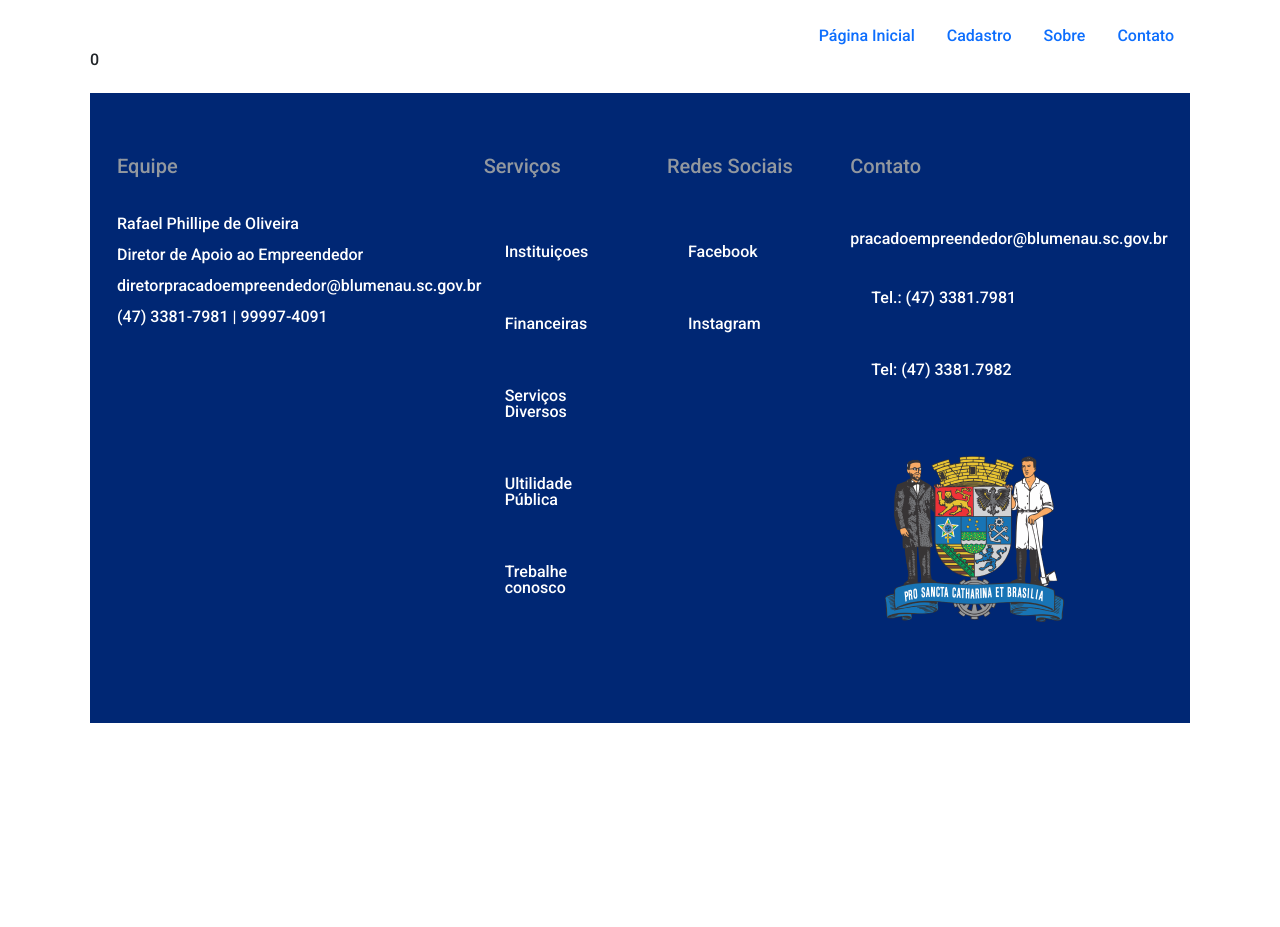
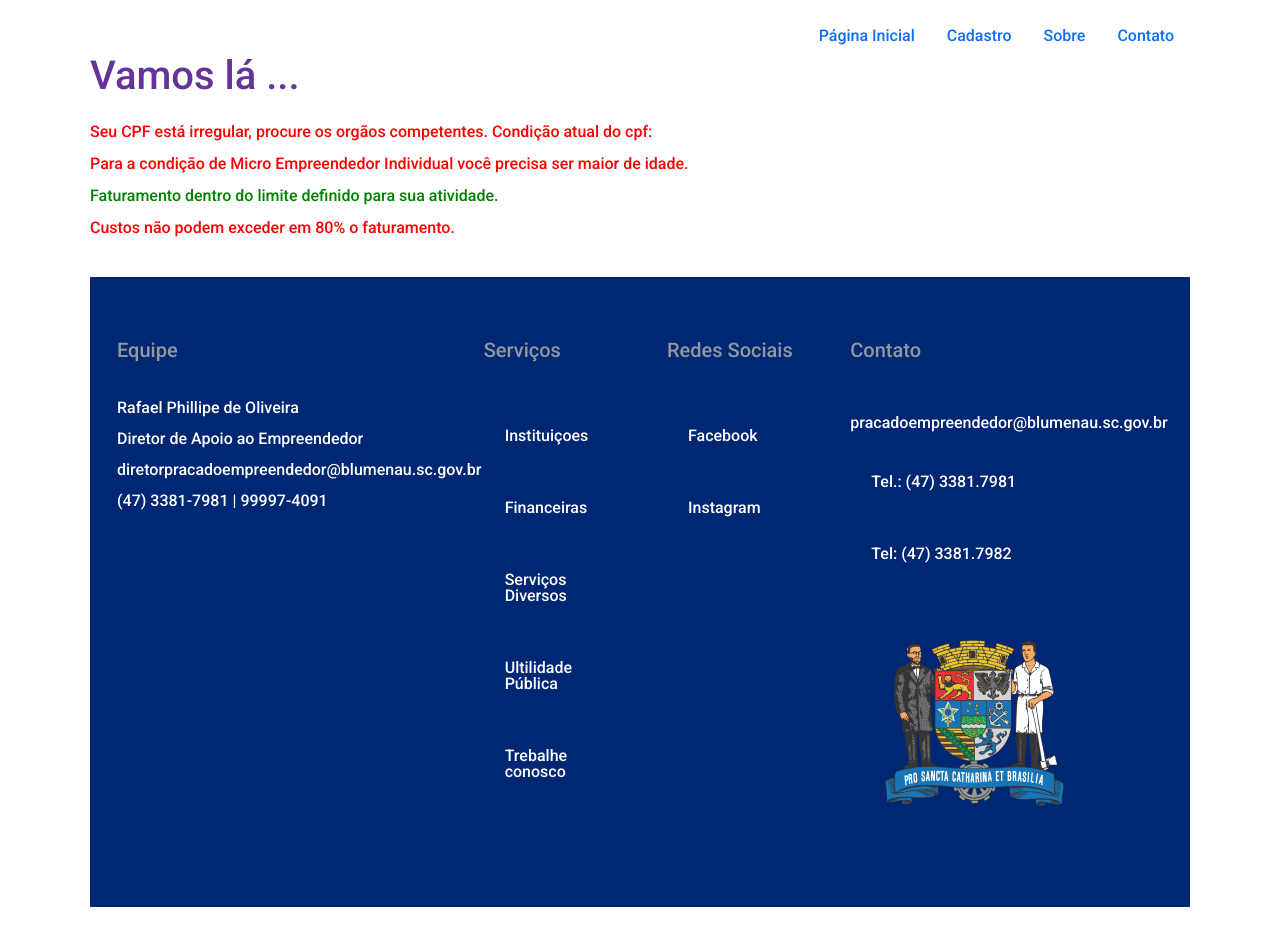
Before and after one commit to more-devs-2-blu/pipe2brains, an Angular app in the folder siteMEI/: page /validacaocad in a window 1280 px wide. Before the commit the page ends 800 px from the top, so only its background shows below. Built offline with nearby package versions, Linux system fonts and the light colour scheme.

Commit message:
refaz construtor e getter setter do meimodel e implementa componente de validacao

```diff
--- a/siteMEI/src/app/cadastro/cadastro.component.html
+++ b/siteMEI/src/app/cadastro/cadastro.component.html
@@ -1,4 +1,4 @@
-<form  #form="ngForm" (ngSubmit)="onSubmit(form)"  name="formzz">
+<form  #form="ngForm" name="form">
 
     <!-- dados pessoais -->
     <div class="mb-3">
@@ -163,7 +163,7 @@
 
 
 
-    <button type="submit" class="btn btn-primary" routerLink="/validacaocad">Enviar</button>
+    <button (click)="onSubmit(form)" type="button" class="btn btn-primary" routerLink="/validacaocad">Enviar</button>
 
 
 </form>
--- a/siteMEI/src/app/cadastro/cadastro.component.ts
+++ b/siteMEI/src/app/cadastro/cadastro.component.ts
@@ -1,5 +1,5 @@
 import { Component, OnInit } from '@angular/core';
-import { FormControl, FormGroup, NgForm, NgModel } from '@angular/forms';
+import { NgForm } from '@angular/forms';
 import cnaeImport from '../atividadesMEI.json';
 import { Cnae } from '../cnae';
 import { DataService } from '../data.service';
@@ -15,47 +15,59 @@ import { IptuResponseModel } from './ipturesponse';
   templateUrl: './cadastro.component.html',
   styleUrls: ['./cadastro.component.css']
 })
-export class CadastroComponent implements OnInit{
+export class CadastroComponent implements OnInit {
 
-  public cnaeList:Cnae[] = cnaeImport;
+  public cnaeList: Cnae[] = cnaeImport;
   public cnaeResultadoBusca: Cnae[] = this.cnaeList;
-  public cpfAtual: CpfModel;
   public iptuResponse: IptuResponseModel;
+  // public cpfAtual: CpfModel;
+
+  public cpfAtual: CpfModel = {
+    ni: "",
+    nome: "",
+    situacao: {
+      codigo: "",
+      descricao: ""
+    },
+    nascimento: "",
+    naturezaOcupacao: ""
+  }
 
   public formModel: FormModel = {
-    nome:'',
-    cpf:'',
-    statusCpf:'',
-    dataNascimento:'',
-    email:'',
-    telefone1:'',
-    telefone2:'',
-    cnaePrimario:'',
-    cnaePrimarioOcupacao:'',
+    nome: '',
+    cpf: '',
+    statusCpf: '',
+    dataNascimento: '',
+    email: '',
+    telefone1: '',
+    telefone2: '',
+    cnaePrimario: '',
+    cnaePrimarioOcupacao: '',
 
-    eFuncPublico:false,
-    eSocio:false,
-    eMeiAtivo:false,
-    temAposentadoriaInvalidez:false,
-    temAuxilioDoenca:false,
-    temSalarioMaternidade:false,
-    temSegDesemprego:false,
-    temBpcLoas:false,
-    temProuni:false,
-    temFies:false,
-    temBolsaFamilia:false,
-    temFiliais:false,
+    eFuncPublico: false,
+    eSocio: false,
+    eMeiAtivo: false,
+    temAposentadoriaInvalidez: false,
+    temAuxilioDoenca: false,
+    temSalarioMaternidade: false,
+    temSegDesemprego: false,
+    temBpcLoas: false,
+    temProuni: false,
+    temFies: false,
+    temBolsaFamilia: false,
+    temFiliais: false,
 
-    previsaoFaturamento:0,
-    previsaoCustos:0,
-    nrFuncionarios:0,
+    previsaoFaturamento: 0,
+    previsaoCustos: 0,
+    nrFuncionarios: 0,
 
-    nrCadastroIPTU:'',
-    enderecoIPTU:'',
+    nrCadastroIPTU: '',
+    enderecoIPTU: '',
     areaEmpreend: 0,
 
-    statusConsultaMEI:false,
-    statusConsultaIPTU:false
+    statusConsultaMEI: false,
+    statusConsultaIPTU: false,
+    codStatusConsultaIPTU: 9
   }
 
 
@@ -64,24 +76,24 @@ export class CadastroComponent implements OnInit{
     private httpIptuService: HttpIptuService,
     private httpMeiService: HttpMeiService,
     private data: DataService
-    ) { }
+  ) { }
 
   ngOnInit() {
-      this.data.requisicaoAtual.subscribe(requisicao => this.formModel = requisicao)
+    this.data.requisicaoAtual.subscribe(requisicao => this.formModel = requisicao)
   }
 
-  buscaCNAE(key: string){
+  buscaCNAE(key: string) {
     const results: Cnae[] = [];
-    for(const cnae of this.cnaeList){
-      if(cnae.ocupacao.toLocaleLowerCase().indexOf(key.toLocaleLowerCase()) != -1
-      || cnae.cnae.toLocaleLowerCase().indexOf(key.toLocaleLowerCase()) != -1) {
-      results.push(cnae);
+    for (const cnae of this.cnaeList) {
+      if (cnae.ocupacao.toLocaleLowerCase().indexOf(key.toLocaleLowerCase()) != -1
+        || cnae.cnae.toLocaleLowerCase().indexOf(key.toLocaleLowerCase()) != -1) {
+        results.push(cnae);
       }
     }
     this.cnaeResultadoBusca = results
   }
 
-  getCPF(cpf:string) {
+  getCPF(cpf: string) {
     cpf = cpf.replace(/[^0-9]/g, '')
     if (cpf) {
       this.httpCpfService.getRequest(cpf).subscribe((response) => {
@@ -90,11 +102,13 @@ export class CadastroComponent implements OnInit{
         this.formModel.dataNascimento = this.cpfAtual.nascimento;
         this.formModel.statusCpf = this.cpfAtual.situacao.descricao;
         this.formModel.cpf = cpf;
+        console.log(this.cpfAtual);
+
       })
     }
   }
 
-  getIPTU(nrCadastroIPTU: string){
+  getIPTU(nrCadastroIPTU: string) {
     nrCadastroIPTU = nrCadastroIPTU.replace(/[^0-9]/g, '');
     if (nrCadastroIPTU) {
       this.httpIptuService.getRequest(nrCadastroIPTU).subscribe((response) => {
@@ -104,21 +118,32 @@ export class CadastroComponent implements OnInit{
     }
   }
 
-  postMEI(formModel: FormModel){
+  postMEI(formModel: FormModel) {
     this.httpMeiService.postRequest(formModel).subscribe((response) => {
-      // console.log(response);
+      console.log(response);
+      if (response.id) {
+        alert('Cadastro enviado com sucesso!')
+      }
       //falta logica
     })
   }
 
-  atribuiCnae(elem:any){
+  atribuiCnae(elem: any) {
     this.formModel.cnaePrimario = elem.value
     this.formModel.cnaePrimarioOcupacao = elem.dataset.ocup
   }
 
-  onSubmit(form: NgForm){
+  onSubmit(form: NgForm) {
     this.postMEI(this.formModel)
+
     this.data.setRequisicao(this.formModel)
+    console.log(this.formModel);
+
+    // console.log('entrou no submit');
+
+    // console.log(this.cpfAtual);
+
+    this.data.setCpf(this.cpfAtual)
   }
 
 
--- a/siteMEI/src/app/cadastro/formmodel.ts
+++ b/siteMEI/src/app/cadastro/formmodel.ts
@@ -31,5 +31,6 @@ export interface FormModel {
     areaEmpreend: number,
 
     statusConsultaMEI:boolean,  //verificar - true se aprovado no MEI
-    statusConsultaIPTU:boolean  //verificar - altera status quando processou consulta pra estabelecer
+    statusConsultaIPTU:boolean,  //verificar - altera status quando processou consulta pra estabelecer
+    codStatusConsultaIPTU:number
 }
--- a/siteMEI/src/app/data.service.ts
+++ b/siteMEI/src/app/data.service.ts
@@ -1,11 +1,23 @@
 import { Injectable } from '@angular/core';
 import { BehaviorSubject } from 'rxjs';
+import { CpfModel } from './cadastro/cpfmodel';
 import { FormModel } from './cadastro/formmodel';
 
 @Injectable({
   providedIn: 'root'
 })
 export class DataService {
+
+  public cpfModel: CpfModel = {
+    ni: "",
+    nome: "",
+    situacao: {
+        codigo: "",
+        descricao: ""
+    },
+    nascimento: "",
+    naturezaOcupacao: ""
+  }
 
   public formModel: FormModel = {
     nome:'',
@@ -40,15 +52,23 @@ export class DataService {
     areaEmpreend: 0,
 
     statusConsultaMEI:false,
-    statusConsultaIPTU:false
+    statusConsultaIPTU:false,
+    codStatusConsultaIPTU: 9
   }
 
   private requisicao = new BehaviorSubject<FormModel>(this.formModel);
   requisicaoAtual = this.requisicao.asObservable();
+
+  private cpf = new BehaviorSubject<CpfModel>(this.cpfModel);
+  cpfAtual = this.cpf.asObservable();
 
   constructor() {}
 
   setRequisicao(req: FormModel) {
     this.requisicao.next(req);
   }
+
+  setCpf(cpf: CpfModel){
+    this.cpf.next(cpf);
+  }
 }
--- a/siteMEI/src/app/validacaocad/validacaocad.component.css
+++ b/siteMEI/src/app/validacaocad/validacaocad.component.css
@@ -0,0 +1,20 @@
+.validacao-container{
+    display: flex;
+    flex-direction: column;
+}
+
+.aprovado{
+    color: green;
+}
+
+.alerta{
+    color: rgb(184, 150, 0);
+}
+
+.negado{
+    color: red;
+}
+
+#titulo{
+    color: rebeccapurple;
+}
--- a/siteMEI/src/app/validacaocad/validacaocad.component.html
+++ b/siteMEI/src/app/validacaocad/validacaocad.component.html
@@ -1,6 +1,47 @@
-<div>{{formModel.cpf}}</div>
-<div>{{formModel.nome}}</div>
-<div>{{formModel.dataNascimento}}</div>
-<div>{{formModel.enderecoIPTU}}</div>
-<div>{{formModel.previsaoFaturamento}}</div>
-<div>{{formModel.email}}</div>
+<div class="validacao-container">
+    <div class="mb-3">
+        <h1 id="titulo">Vamos lá {{(formModel.nome).split(' ')[0]}}...</h1>
+    </div>
+
+    <div class="mb-3">
+        <div *ngIf="cpfModel.situacao.codigo == '0'; else elseBlock"><span class="aprovado">Seu CPF está regular.</span></div>
+        <ng-template #elseBlock><span class="negado">Seu CPF está irregular, procure os orgãos competentes. Condição atual do cpf: {{cpfModel.situacao.descricao}}</span></ng-template>
+    </div>
+
+    <div class="mb-3">
+        <div *ngIf="calculaIdade(formModel.dataNascimento) >= 18; else elseBlockIdade"><span class="aprovado">Você é maior de idade.</span></div>
+        <ng-template #elseBlockIdade><span class="negado">Para a condição de Micro Empreendedor Individual você precisa ser maior de idade.</span></ng-template>
+    </div>
+
+    <div class="mb-3" *ngIf="formModel.eFuncPublico"><span class="negado">Funcionários públicos não podem ser MEI.</span></div>
+    <div class="mb-3" *ngIf="formModel.eSocio"><span class="negado">MEIs não podem ser sócios em outras empresas.</span></div>
+    <div class="mb-3" *ngIf="formModel.eMeiAtivo"><span class="negado">Não é permitido ter outro MEI ativo.</span></div>
+    <div class="mb-3" *ngIf="formModel.temFiliais"><span class="negado">A Pessoa Jurídica do tipo MEI não pode ter filiais.</span></div>
+
+    <div class="mb-3" *ngIf="formModel.temAposentadoriaInvalidez"><span class="alerta">Você pode perder sua aposentadoria por invalidez se prosseguir com o processo de MEI.</span></div>
+    <div class="mb-3" *ngIf="formModel.temAuxilioDoenca"><span class="alerta">Você pode perder seu auxílio doença se prosseguir com o processo de MEI.</span></div>
+    <div class="mb-3" *ngIf="formModel.temSalarioMaternidade"><span class="alerta">Você pode perder seu salário maternidade se prosseguir com o processo de MEI.</span></div>
+    <div class="mb-3" *ngIf="formModel.temSegDesemprego"><span class="alerta">Você pode perder seu seguro desemprego se prosseguir com o processo de MEI.</span></div>
+    <div class="mb-3" *ngIf="formModel.temBpcLoas"><span class="alerta">Você pode perder seu BPC-LOAS se prosseguir com o processo de MEI.</span></div>
+    <div class="mb-3" *ngIf="formModel.temProuni"><span class="alerta">Você pode perder sua bolsa PROUNI se prosseguir com o processo de MEI.</span></div>
+    <div class="mb-3" *ngIf="formModel.temFies"><span class="alerta">Você pode perder seu financiamento FIES se prosseguir com o processo de MEI.</span></div>
+    <div class="mb-3" *ngIf="formModel.temBolsaFamilia"><span class="alerta">Você pode perder sua bolsa família se prosseguir com o processo de MEI.</span></div>
+
+    <div class="mb-3">
+        <div *ngIf="verificaFaturamento(); else elseBlockFaturamento"><span class="aprovado">Faturamento dentro do limite definido para sua atividade.</span></div>
+        <ng-template #elseBlockFaturamento><span class="negado">Faturamento acima do limite permitido para sua atividade.</span></ng-template>
+    </div>
+
+    <div class="mb-3" *ngIf="!verificaCustos()"><span class="negado">Custos não podem exceder em 80% o faturamento.</span></div>
+
+    <div class="mb-3" *ngIf="formModel.nrFuncionarios > 1"><span class="negado">O MEI só pode ter até 1 funcionário.</span></div>
+
+    <!-- <div class="mb-3" >{{this.formModel.statusConsultaMEI}}</div> -->
+
+</div>
+
+
+
+
+
+<!-- cpf codigo 0 é regular -->
--- a/siteMEI/src/app/validacaocad/validacaocad.component.ts
+++ b/siteMEI/src/app/validacaocad/validacaocad.component.ts
@@ -1,4 +1,5 @@
 import { Component, OnInit } from '@angular/core';
+import { CpfModel } from '../cadastro/cpfmodel';
 import { FormModel } from '../cadastro/formmodel';
 import { DataService } from '../data.service';
 
@@ -8,6 +9,17 @@ import { DataService } from '../data.service';
   styleUrls: ['./validacaocad.component.css']
 })
 export class ValidacaocadComponent implements OnInit {
+
+  public cpfModel: CpfModel = {
+    ni: "",
+    nome: "",
+    situacao: {
+        codigo: "",
+        descricao: ""
+    },
+    nascimento: "",
+    naturezaOcupacao: ""
+  }
 
   public formModel: FormModel = {
     nome: '',
@@ -42,7 +54,8 @@ export class ValidacaocadComponent implements OnInit {
     areaEmpreend: 0,
 
     statusConsultaMEI: false,
-    statusConsultaIPTU: false
+    statusConsultaIPTU: false,
+    codStatusConsultaIPTU: 9
   }
 
   constructor(
@@ -50,7 +63,47 @@ export class ValidacaocadComponent implements OnInit {
   ) { }
 
   ngOnInit() {
-    this.data.requisicaoAtual.subscribe(requisicao => this.formModel = requisicao)
+    this.data.requisicaoAtual.subscribe(requisicao => this.formModel = requisicao);
+    this.data.cpfAtual.subscribe(cpf => this.cpfModel = cpf);
   }
 
+  //alterar as datas para tipo data e refazer essa verificacao usando a data atual do sistema
+  public calculaIdade(nasc: string): number{
+    return 2023 - (parseInt(nasc[4]+nasc[5]+nasc[6]+nasc[7]))
+  }
+
+  verificaFaturamento():boolean{
+    if(
+      this.formModel.cnaePrimario == '4930-2/01' ||
+      this.formModel.cnaePrimario == '4930-2/02' ||
+      this.formModel.cnaePrimario == '4930-2/03' ||
+      this.formModel.cnaePrimario == '4930-2/04'
+    ){
+      if(this.formModel.previsaoFaturamento <= 251600){
+        return true;
+      } else {
+        return false;
+      }
+    } else {
+      if(this.formModel.previsaoFaturamento <= 81000){
+        return true;
+      } else {
+        return false;
+      }
+    }
+  }
+
+  verificaCustos():boolean{
+    if((this.formModel.previsaoCustos/this.formModel.previsaoFaturamento) < 0.8){
+      return true;
+    } else {
+      return false;
+    }
+  }
+
+
+
+
+
+
 }
--- a/siteMEI/src/app/validacaocad/validacaocad.module.ts
+++ b/siteMEI/src/app/validacaocad/validacaocad.module.ts
@@ -1,3 +1,4 @@
+import { CommonModule } from "@angular/common";
 import { NgModule } from "@angular/core";
 import { ValidacaocadRoutingModule } from "./validacaocad-routing.module";
 import { ValidacaocadComponent } from "./validacaocad.component";
@@ -9,6 +10,7 @@ import { ValidacaocadComponent } from "./validacaocad.component";
     ],
     imports: [
         ValidacaocadRoutingModule,
+        CommonModule
     ]
 })
 export class ValidacaocadModule { }
```
Also changed, not shown: 1 other file (tests, documents, lock files or other folders).
